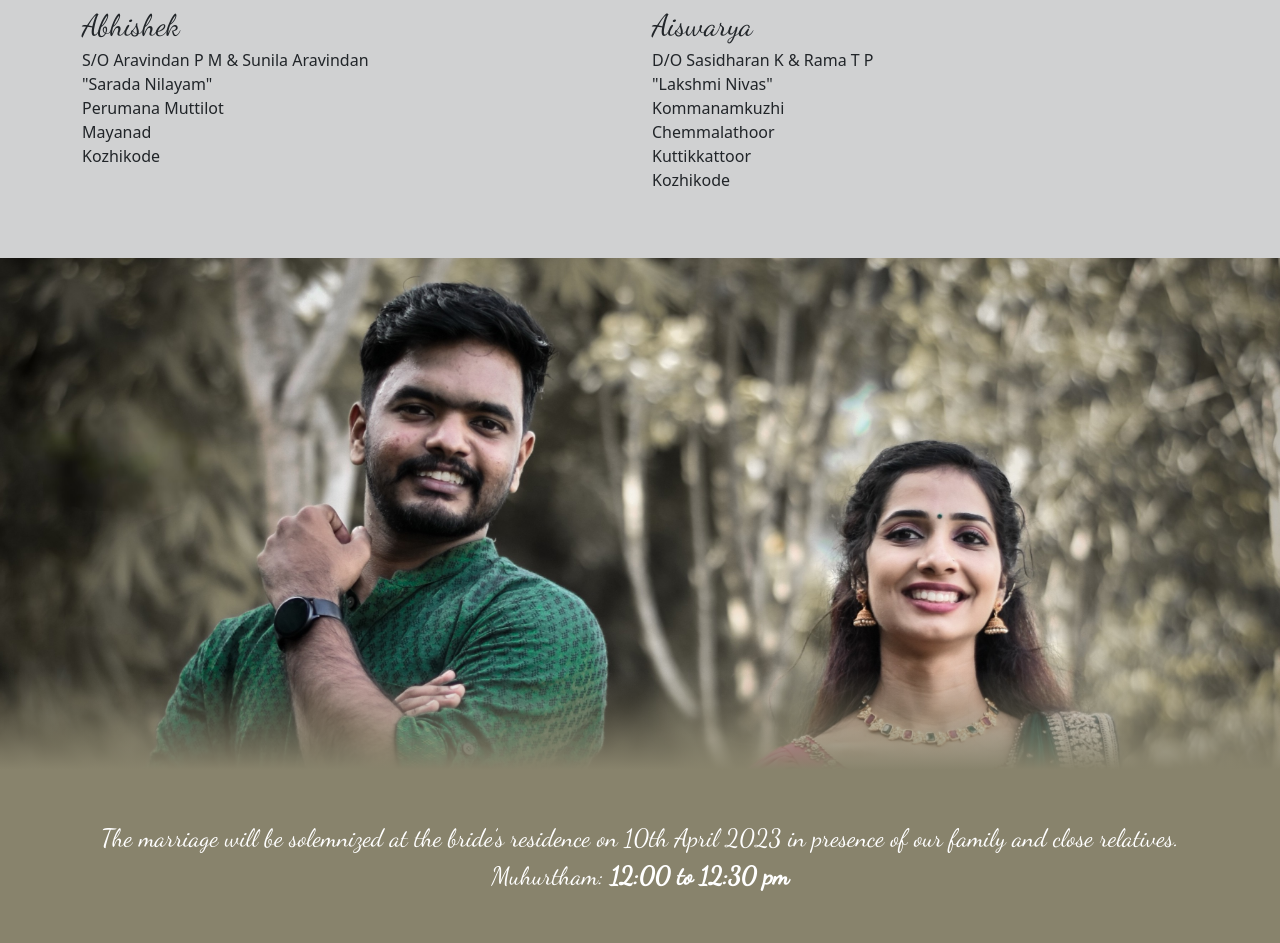
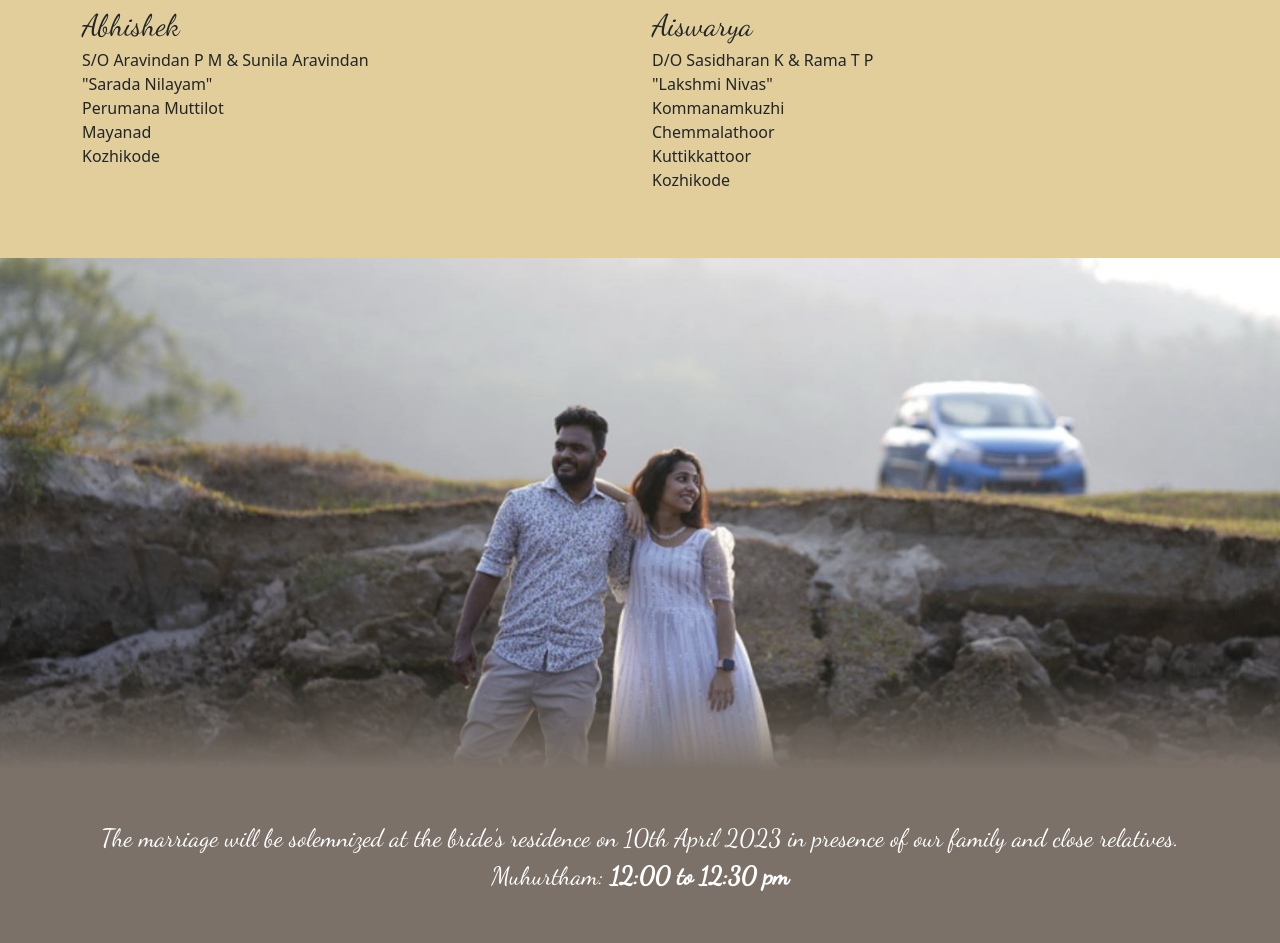
Before and after one commit to abhianair/wedding, a plain HTML site: page index.html in a window 1280 px wide. Shown: the part 932-1875 px from the top of the page. Drawn offline with nearby package versions, Linux system fonts and the light colour scheme; a web font is replaced by a local one.

Commit message:
new images

```diff
--- a/css/main.css
+++ b/css/main.css
@@ -1,5 +1,5 @@
 body{
-  background: #d0d1d2;
+  background: #e2ce9a;
 }
 
 .main-cover{
@@ -7,7 +7,7 @@ body{
 }
 
 .main-second-cover{
-  background-image: url("../images/cover-second.jpg");
+  background-image: url("../images/cover-second.jpeg");
 }
 
 .cover-wrapper{
@@ -26,7 +26,7 @@ body{
 }
 
 .cover-wrapper-border{
-  background-image: linear-gradient(transparent, #d0d1d2);
+  background-image: linear-gradient(transparent, #e2ce9a);
   position: absolute;
   height: 100px;
   bottom: 0;
@@ -34,11 +34,11 @@ body{
 }
 
 .cover-wrapper-border.brown{
-  background-image: linear-gradient(transparent, #88836c);
+  background-image: linear-gradient(transparent, #7b7169);
 }
 
 .bg-brown{
-  background: #88836c;
+  background: #7b7169;
   color: #fff;
 }
 
```
Also changed, not shown: images/cover-second.jpeg (added), images/cover-second2.jpg (renamed from images/cover-second.jpg), images/cover.jpg, images/cover1.jpg (added).
